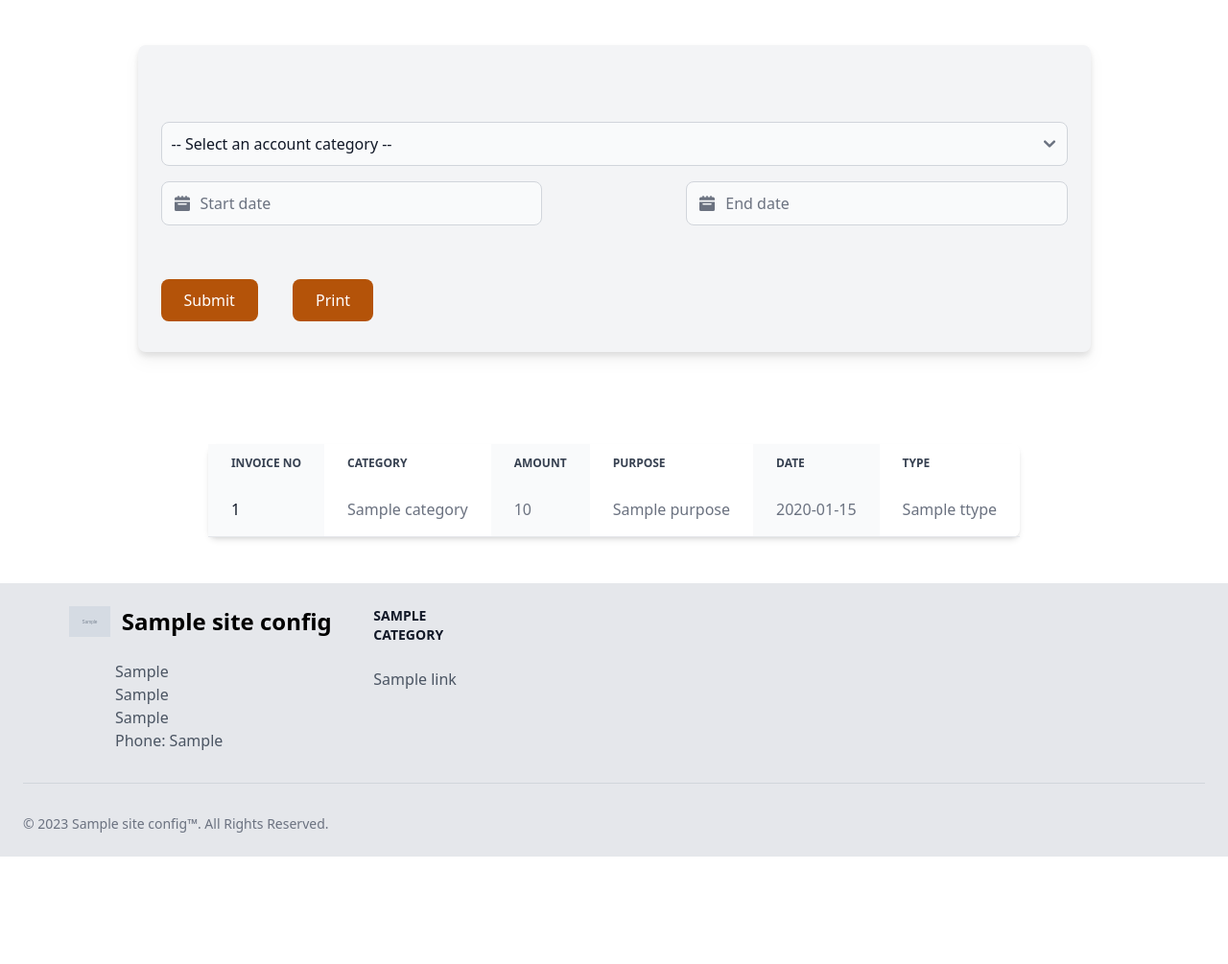
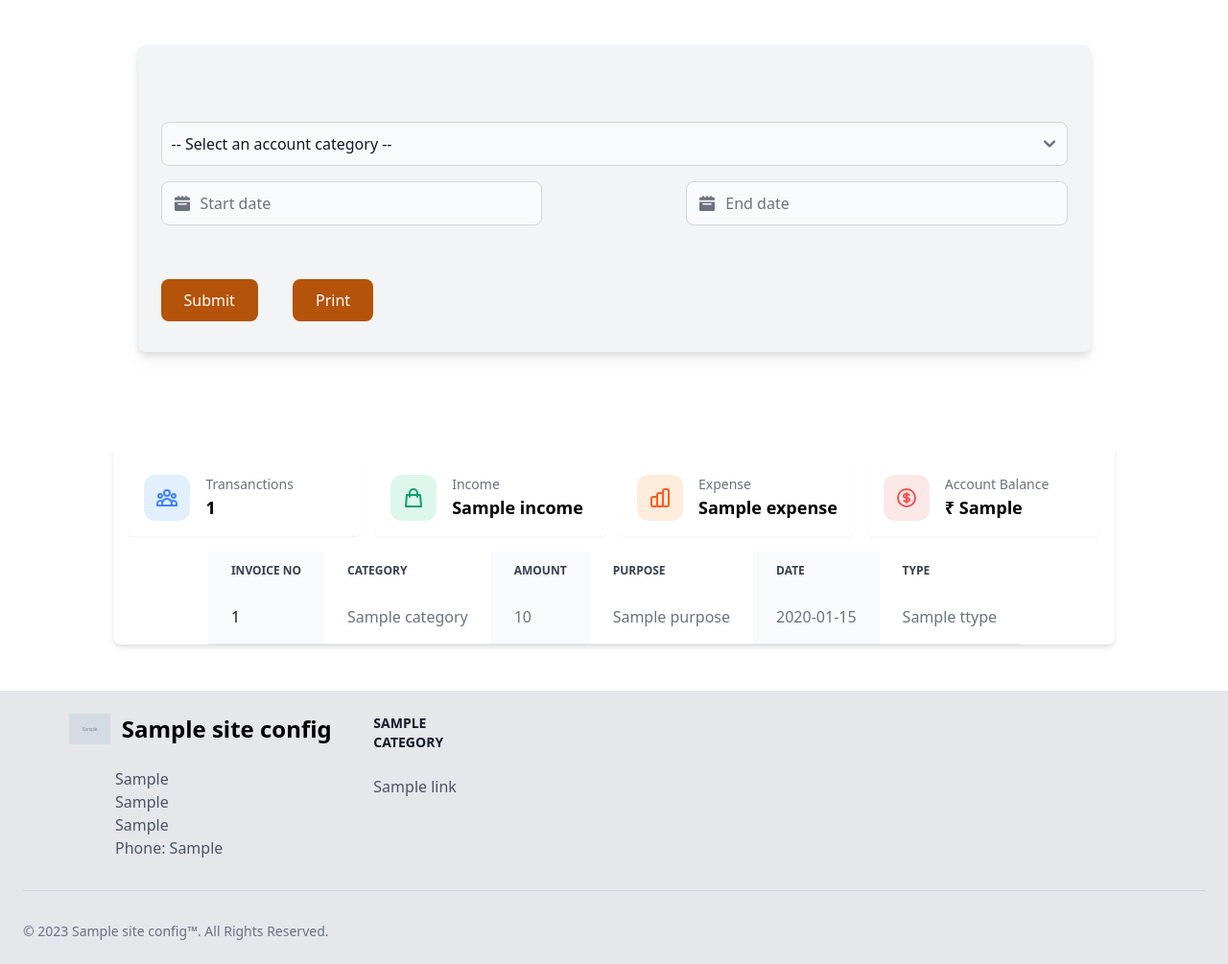
Before and after one commit to aahnik/unison, a Django app: template src/accounts/templates/accounts/statement.html in a window 1280 px wide. Shown: the part 74-1079 px from the top of the page at 96% size. Before the commit the page ends 967 px from the top, so only its background shows below. Run offline with Django 4.2, Linux system fonts and the light colour scheme; the template is opened without the code that fills it: most values are stand-ins (such as "Sample title", 1, 10 or a date in 2020); grey boxes marked "Sample" are stand-in pictures; style sheets or scripts are compiled from the project's sources; some libraries are stand-ins or nearby versions.

Commit message:
show stats in statement page

```diff
--- a/src/accounts/templates/accounts/statement.html
+++ b/src/accounts/templates/accounts/statement.html
@@ -6,8 +6,8 @@
 <!-- content -->
 {% block content %}
 
-<section class="h-full w-full">
-  <div class="w-full flex justify-center align-middle flex-wrap">
+<section class="">
+  <div class="flex justify-center align-middle flex-wrap">
     <div class="my-12 py-6 mx-4 rounded-lg bg-gray-100 drop-shadow-lg">
       <form method="post">
         {% csrf_token %}
@@ -149,9 +149,119 @@
     <br />
 
     <div
-      class=" shadow-md sm:rounded-lg inline-block mx-12 my-12"
+      id="statement-box"
+      class="shadow-md sm:rounded-lg inline-block mx-12 my-12"
     >
       <!--  -->
+      <div class="p-4 w-full">
+        <div class="grid grid-cols-12 gap-4">
+          <div class="col-span-12 sm:col-span-6 md:col-span-3">
+            <div class="flex flex-row bg-white shadow-sm rounded p-4">
+              <div
+                class="flex items-center justify-center flex-shrink-0 h-12 w-12 rounded-xl bg-blue-100 text-blue-500"
+              >
+                <svg
+                  class="w-6 h-6"
+                  fill="none"
+                  stroke="currentColor"
+                  viewBox="0 0 24 24"
+                  xmlns="http://www.w3.org/2000/svg"
+                >
+                  <path
+                    stroke-linecap="round"
+                    stroke-linejoin="round"
+                    stroke-width="2"
+                    d="M17 20h5v-2a3 3 0 00-5.356-1.857M17 20H7m10 0v-2c0-.656-.126-1.283-.356-1.857M7 20H2v-2a3 3 0 015.356-1.857M7 20v-2c0-.656.126-1.283.356-1.857m0 0a5.002 5.002 0 019.288 0M15 7a3 3 0 11-6 0 3 3 0 016 0zm6 3a2 2 0 11-4 0 2 2 0 014 0zM7 10a2 2 0 11-4 0 2 2 0 014 0z"
+                  ></path>
+                </svg>
+              </div>
+              <div class="flex flex-col flex-grow ml-4">
+                <div class="text-sm text-gray-500">Transanctions</div>
+                <div class="font-bold text-lg">{{num_txn}}</div>
+              </div>
+            </div>
+          </div>
+          <div class="col-span-12 sm:col-span-6 md:col-span-3">
+            <div class="flex flex-row bg-white shadow-sm rounded p-4">
+              <div
+                class="flex items-center justify-center flex-shrink-0 h-12 w-12 rounded-xl bg-green-100 text-green-500"
+              >
+                <svg
+                  class="w-6 h-6"
+                  fill="none"
+                  stroke="currentColor"
+                  viewBox="0 0 24 24"
+                  xmlns="http://www.w3.org/2000/svg"
+                >
+                  <path
+                    stroke-linecap="round"
+                    stroke-linejoin="round"
+                    stroke-width="2"
+                    d="M16 11V7a4 4 0 00-8 0v4M5 9h14l1 12H4L5 9z"
+                  ></path>
+                </svg>
+              </div>
+              <div class="flex flex-col flex-grow ml-4">
+                <div class="text-sm text-gray-500">Income</div>
+                <div class="font-bold text-lg">{{income}}</div>
+              </div>
+            </div>
+          </div>
+          <div class="col-span-12 sm:col-span-6 md:col-span-3">
+            <div class="flex flex-row bg-white shadow-sm rounded p-4">
+              <div
+                class="flex items-center justify-center flex-shrink-0 h-12 w-12 rounded-xl bg-orange-100 text-orange-500"
+              >
+                <svg
+                  class="w-6 h-6"
+                  fill="none"
+                  stroke="currentColor"
+                  viewBox="0 0 24 24"
+                  xmlns="http://www.w3.org/2000/svg"
+                >
+                  <path
+                    stroke-linecap="round"
+                    stroke-linejoin="round"
+                    stroke-width="2"
+                    d="M9 19v-6a2 2 0 00-2-2H5a2 2 0 00-2 2v6a2 2 0 002 2h2a2 2 0 002-2zm0 0V9a2 2 0 012-2h2a2 2 0 012 2v10m-6 0a2 2 0 002 2h2a2 2 0 002-2m0 0V5a2 2 0 012-2h2a2 2 0 012 2v14a2 2 0 01-2 2h-2a2 2 0 01-2-2z"
+                  ></path>
+                </svg>
+              </div>
+              <div class="flex flex-col flex-grow ml-4">
+                <div class="text-sm text-gray-500">Expense</div>
+                <div class="font-bold text-lg">{{expense}}</div>
+              </div>
+            </div>
+          </div>
+          <div class="col-span-12 sm:col-span-6 md:col-span-3">
+            <div class="flex flex-row bg-white shadow-sm rounded p-4">
+              <div
+                class="flex items-center justify-center flex-shrink-0 h-12 w-12 rounded-xl bg-red-100 text-red-500"
+              >
+                <svg
+                  class="w-6 h-6"
+                  fill="none"
+                  stroke="currentColor"
+                  viewBox="0 0 24 24"
+                  xmlns="http://www.w3.org/2000/svg"
+                >
+                  <path
+                    stroke-linecap="round"
+                    stroke-linejoin="round"
+                    stroke-width="2"
+                    d="M12 8c-1.657 0-3 .895-3 2s1.343 2 3 2 3 .895 3 2-1.343 2-3 2m0-8c1.11 0 2.08.402 2.599 1M12 8V7m0 1v8m0 0v1m0-1c-1.11 0-2.08-.402-2.599-1M21 12a9 9 0 11-18 0 9 9 0 0118 0z"
+                  ></path>
+                </svg>
+              </div>
+              <div class="flex flex-col flex-grow ml-4">
+                <div class="text-sm text-gray-500">Account Balance</div>
+                <div class="font-bold text-lg">₹ {{cat_bal}}</div>
+              </div>
+            </div>
+          </div>
+        </div>
+      </div>
+      <div class="flex justify-center">
         <table class="text-md text-left text-gray-500 dark:text-gray-400">
           <thead class="text-xs text-gray-700 uppercase dark:text-gray-400">
             <tr>
@@ -194,5 +304,11 @@
         </table>
       </div>
     </div>
+  </div>
 </section>
+
+<script>
+  let statementBox = document.getElementById("statement-box");
+  statementBox.print();
+</script>
 {% endblock %}
```
Also changed, not shown: src/accounts/views.py (+26 -2 lines). Lines whose indentation alone changed are shown as unchanged.
